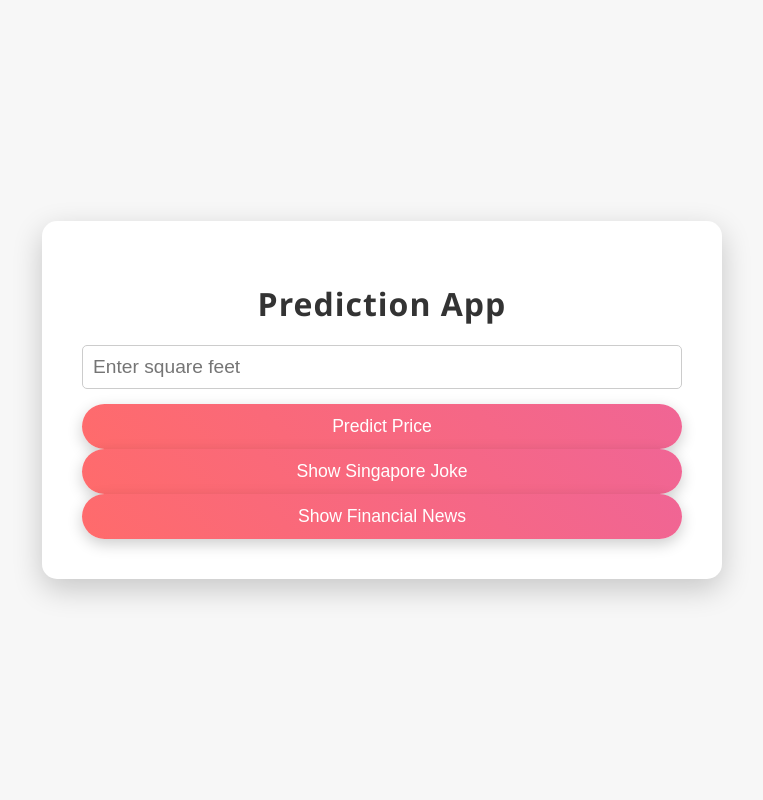
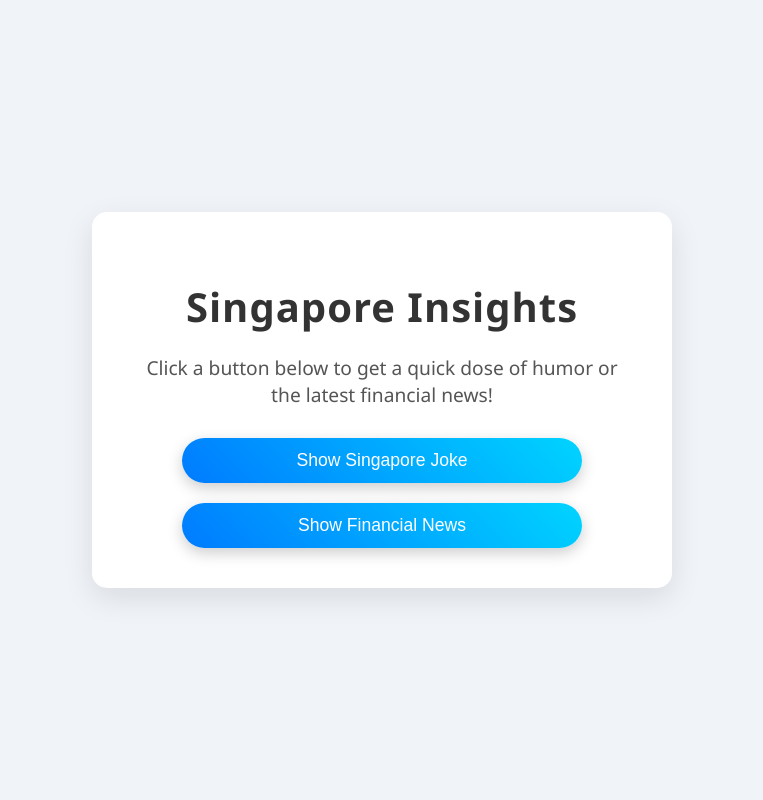
Before and after one commit to JOEL0055/financial, a Flask app: page / in a window 1280 px wide. Shown: the whole page, without its empty margins (258-1021 px from the left). Run offline with Flask 3, Linux system fonts and the light colour scheme; parts of the project's set-up code (start-up, migrations or seed data) failed here and were passed over.

Commit message:
Update index.html

```diff
--- a/templates/index.html
+++ b/templates/index.html
@@ -3,106 +3,93 @@
 <head>
     <meta charset="UTF-8">
     <meta name="viewport" content="width=device-width, initial-scale=1.0">
-    <title>Prediction App</title>
+    <title>Singapore Insights</title>
     <style>
         body {
             font-family: 'Segoe UI', Tahoma, Geneva, Verdana, sans-serif;
-            background-color: #f7f7f7;
+            background-color: #f0f4f8;
             margin: 0;
             padding: 0;
             display: flex;
             justify-content: center;
             align-items: center;
             min-height: 100vh;
+            color: #333;
         }
 
         .container {
             text-align: center;
             background: #ffffff;
             border-radius: 15px;
-            box-shadow: 0 10px 30px rgba(0, 0, 0, 0.2);
+            box-shadow: 0 10px 30px rgba(0, 0, 0, 0.1);
             padding: 40px;
-            max-width: 600px;
+            max-width: 500px;
             width: 100%;
         }
 
         h1 {
-            font-size: 2em;
+            font-size: 2.5em;
             margin-bottom: 20px;
             color: #333;
             letter-spacing: 1px;
         }
 
-        form {
-            display: flex;
-            flex-direction: column;
-            gap: 15px;
-        }
-
-        input {
-            padding: 10px;
+        p {
             font-size: 1.2em;
-            border-radius: 5px;
-            border: 1px solid #ccc;
+            color: #555;
+            margin-bottom: 30px;
         }
 
         button {
-            background: linear-gradient(45deg, #ff6b6b, #f06595);
+            background: linear-gradient(45deg, #007bff, #00d4ff);
             color: white;
             border: none;
-            padding: 12px 25px;
+            padding: 12px 20px;
             font-size: 1.1em;
             border-radius: 50px;
             cursor: pointer;
             box-shadow: 0 5px 15px rgba(0, 0, 0, 0.2);
             transition: all 0.3s ease-in-out;
+            margin-top: 20px;
+            width: 80%;
+            display: block;
+            margin-left: auto;
+            margin-right: auto;
         }
 
         button:hover {
-            background: linear-gradient(45deg, #f06595, #ff6b6b);
+            background: linear-gradient(45deg, #00d4ff, #007bff);
             box-shadow: 0 8px 20px rgba(0, 0, 0, 0.3);
             transform: scale(1.05);
         }
 
         .result {
-            margin-top: 20px;
+            margin-top: 30px;
             font-size: 1.5em;
-            color: #555;
-        }
-
-        #jokeText, #newsText {
-            margin-top: 20px;
-            font-size: 1.2em;
-            color: #333;
+            color: #007bff;
+            font-weight: bold;
         }
     </style>
 </head>
 <body>
     <div class="container">
-        <h1>Prediction App</h1>
-        <form method="POST">
-            <input type="number" name="square_feet" placeholder="Enter square feet" required>
-            <button type="submit">Predict Price</button>
-        </form>
-
-        {% if prediction %}
-            <div class="result">{{ prediction }}</div>
-        {% endif %}
+        <h1>Singapore Insights</h1>
+        <p>Click a button below to get a quick dose of humor or the latest financial news!</p>
 
         <form method="POST">
             <button type="submit" name="joke_button" value="1">Show Singapore Joke</button>
         </form>
 
-        {% if joke %}
-            <div id="jokeText">{{ joke }}</div>
-        {% endif %}
-
         <form method="POST">
             <button type="submit" name="news_button" value="1">Show Financial News</button>
         </form>
 
+        {% if joke %}
+            <div class="result">{{ joke }}</div>
+        {% endif %}
+
         {% if news %}
-            <div id="newsText">{{ news }}</div>
+            <div class="result">{{ news }}</div>
         {% endif %}
     </div>
 </body>
```
